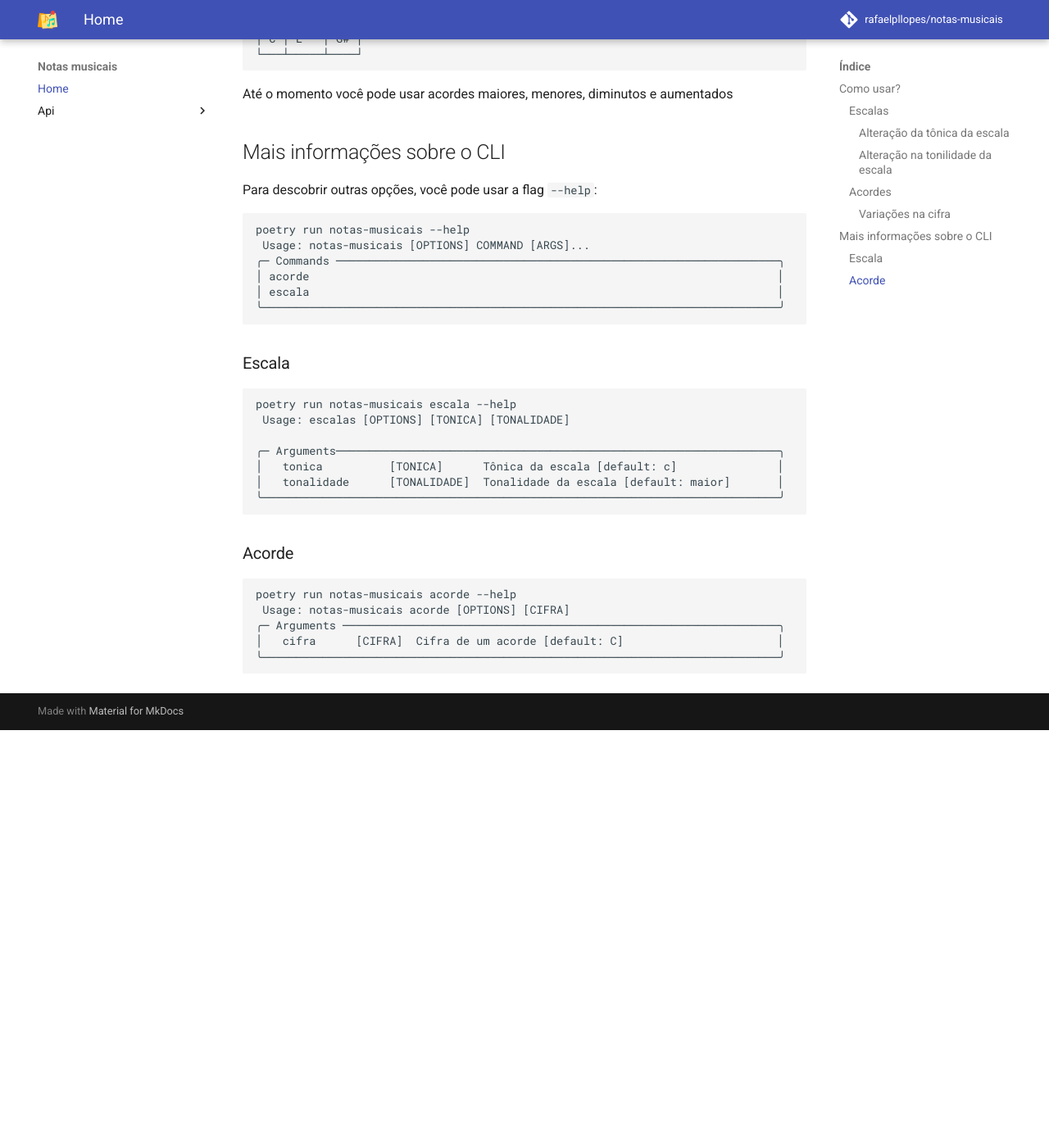
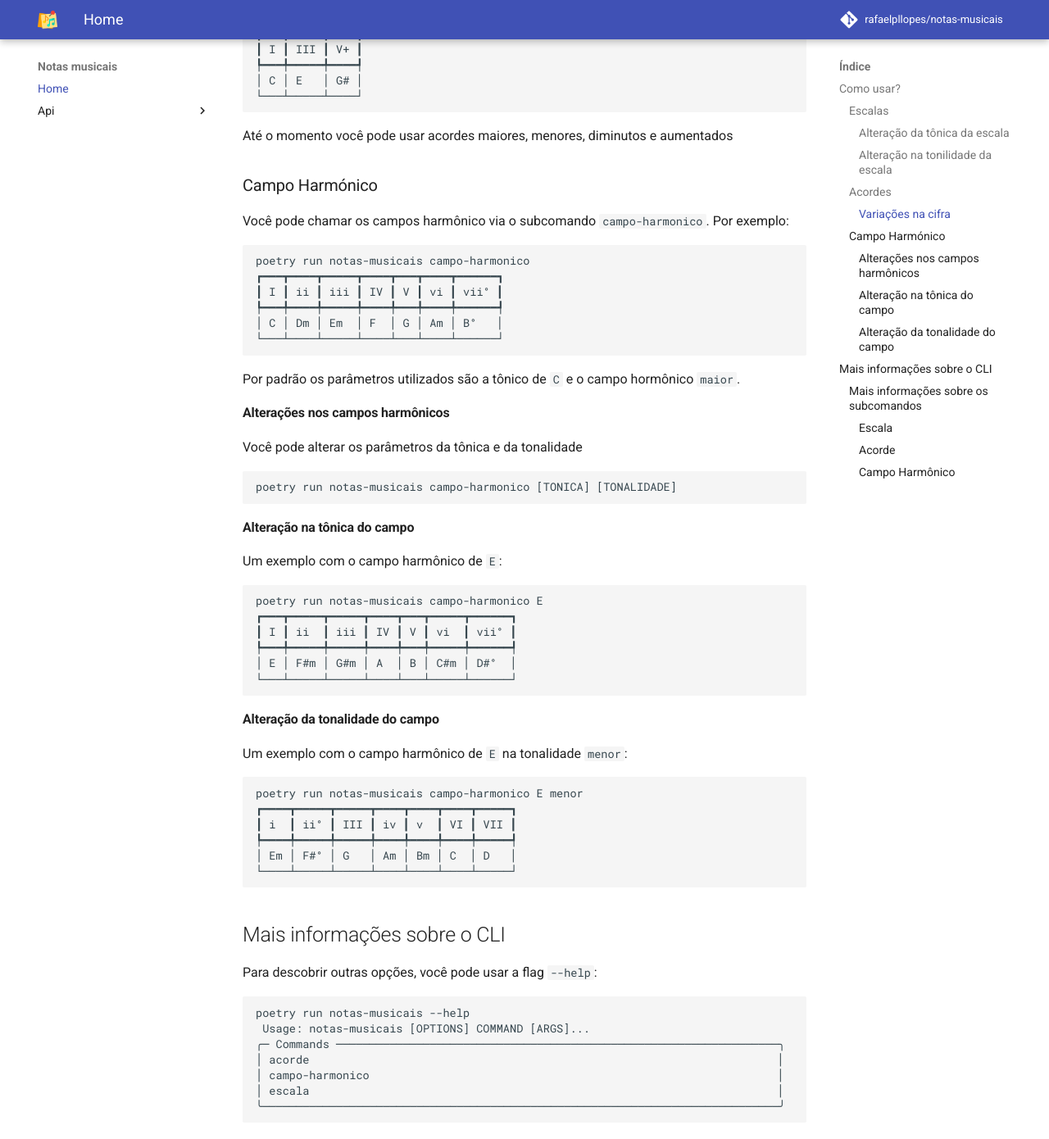
Before and after one commit to rafaelpllopes/notas-musicais, an MkDocs documentation site: the page built from docs/index.md, in a window 1280 px wide and 1400 px high, scrolled down 1950 px. Shown: the top 1390 px of the window at 82% size. Built offline with MkDocs 1.6.1 and Material for MkDocs 9.7.7, drawn with Linux system fonts in a browser that asks for light colours; comment, search, counter and statistics services are not loaded; before the commit the page ends 2841 px from its top, so only the background shows below that; some of the changed text lies outside the part shown.

Commit message:
Atualização da documentação para completar o subcomando de campo-harmonico

````diff
--- a/docs/index.md
+++ b/docs/index.md
@@ -1,9 +1,9 @@
 ![logo do projeto](assets/logo.png){ width="300" .center}
 # Notas musicais
 
-Notas musicais é um CLI para ajudar na formação de escalas e acordes.
+Notas musicais é um CLI para ajudar na formação de escalas, acordes e campos harmônicos.
 
-Temos dois comandos diponíveis: `escala` e `acorde`.
+Toda a aplicação é baseada em um comando `notas-musicais`. Esse comando tem um subcomando relacionado a cada ação que a aplicação pode realizar. Como `escala`, `acorde` e `campo-harmonico`.
 
 ## Como usar?
 
@@ -81,6 +81,54 @@
 
 Até o momento você pode usar acordes maiores, menores, diminutos e aumentados
 
+### Campo Harmónico
+
+Você pode chamar os campos harmônico via o subcomando `campo-harmonico`. Por exemplo:
+
+```bash
+poetry run notas-musicais campo-harmonico
+┏━━━┳━━━━┳━━━━━┳━━━━┳━━━┳━━━━┳━━━━━━┓
+┃ I ┃ ii ┃ iii ┃ IV ┃ V ┃ vi ┃ vii° ┃
+┡━━━╇━━━━╇━━━━━╇━━━━╇━━━╇━━━━╇━━━━━━┩
+│ C │ Dm │ Em  │ F  │ G │ Am │ B°   │
+└───┴────┴─────┴────┴───┴────┴──────┘
+```
+
+Por padrão os parâmetros utilizados são a tônico de `C` e o campo hormônico `maior`.
+
+#### Alterações nos campos harmônicos
+
+Você pode alterar os parâmetros da tônica e da tonalidade
+
+```bash
+poetry run notas-musicais campo-harmonico [TONICA] [TONALIDADE]
+```
+
+#### Alteração na tônica do campo
+
+Um exemplo com o campo harmônico de `E`:
+
+```bash
+poetry run notas-musicais campo-harmonico E
+┏━━━┳━━━━━┳━━━━━┳━━━━┳━━━┳━━━━━┳━━━━━━┓
+┃ I ┃ ii  ┃ iii ┃ IV ┃ V ┃ vi  ┃ vii° ┃
+┡━━━╇━━━━━╇━━━━━╇━━━━╇━━━╇━━━━━╇━━━━━━┩
+│ E │ F#m │ G#m │ A  │ B │ C#m │ D#°  │
+└───┴─────┴─────┴────┴───┴─────┴──────┘
+```
+
+#### Alteração da tonalidade do campo
+
+Um exemplo com o campo harmônico de `E` na tonalidade `menor`:
+
+```bash
+poetry run notas-musicais campo-harmonico E menor
+┏━━━━┳━━━━━┳━━━━━┳━━━━┳━━━━┳━━━━┳━━━━━┓
+┃ i  ┃ ii° ┃ III ┃ iv ┃ v  ┃ VI ┃ VII ┃
+┡━━━━╇━━━━━╇━━━━━╇━━━━╇━━━━╇━━━━╇━━━━━┩
+│ Em │ F#° │ G   │ Am │ Bm │ C  │ D   │
+└────┴─────┴─────┴────┴────┴────┴─────┘
+```
 
 ## Mais informações sobre o CLI
 
@@ -91,11 +139,15 @@
  Usage: notas-musicais [OPTIONS] COMMAND [ARGS]...
 ╭─ Commands ──────────────────────────────────────────────────────────────────╮
 │ acorde                                                                      │
+│ campo-harmonico                                                             │
 │ escala                                                                      │
 ╰─────────────────────────────────────────────────────────────────────────────╯
 ```
+### Mais informações sobre os subcomandos
 
-### Escala
+As informações sobre os subcomandos podem ser acessadas usando a flag `--help` após o nome do parâmetro. Um exemplo do uso do help.
+
+#### Escala
 ```bash
 poetry run notas-musicais escala --help
  Usage: escalas [OPTIONS] [TONICA] [TONALIDADE]
@@ -106,7 +158,7 @@
 ╰─────────────────────────────────────────────────────────────────────────────╯
 ```
 
-### Acorde
+#### Acorde
 ```bash
 poetry run notas-musicais acorde --help
  Usage: notas-musicais acorde [OPTIONS] [CIFRA]
@@ -114,3 +166,13 @@
 │   cifra      [CIFRA]  Cifra de um acorde [default: C]                       │
 ╰─────────────────────────────────────────────────────────────────────────────╯
 ```
+
+#### Campo Harmônico
+```bash
+poetry run notas-musicais campo-harmonico --help
+ Usage: notas-musicais campo-harmonico [OPTIONS] [TONICA] [TONALIDADE]
+╭─ Arguments ─────────────────────────────────────────────────────────────────────╮
+│   tonica          [TONICA]      Tônica do campo harmônico [default: c]          │
+│   tonalidade      [TONALIDADE]  Tonalidade do campo harmônico [default: maior]  │
+╰─────────────────────────────────────────────────────────────────────────────────╯
+```
````
